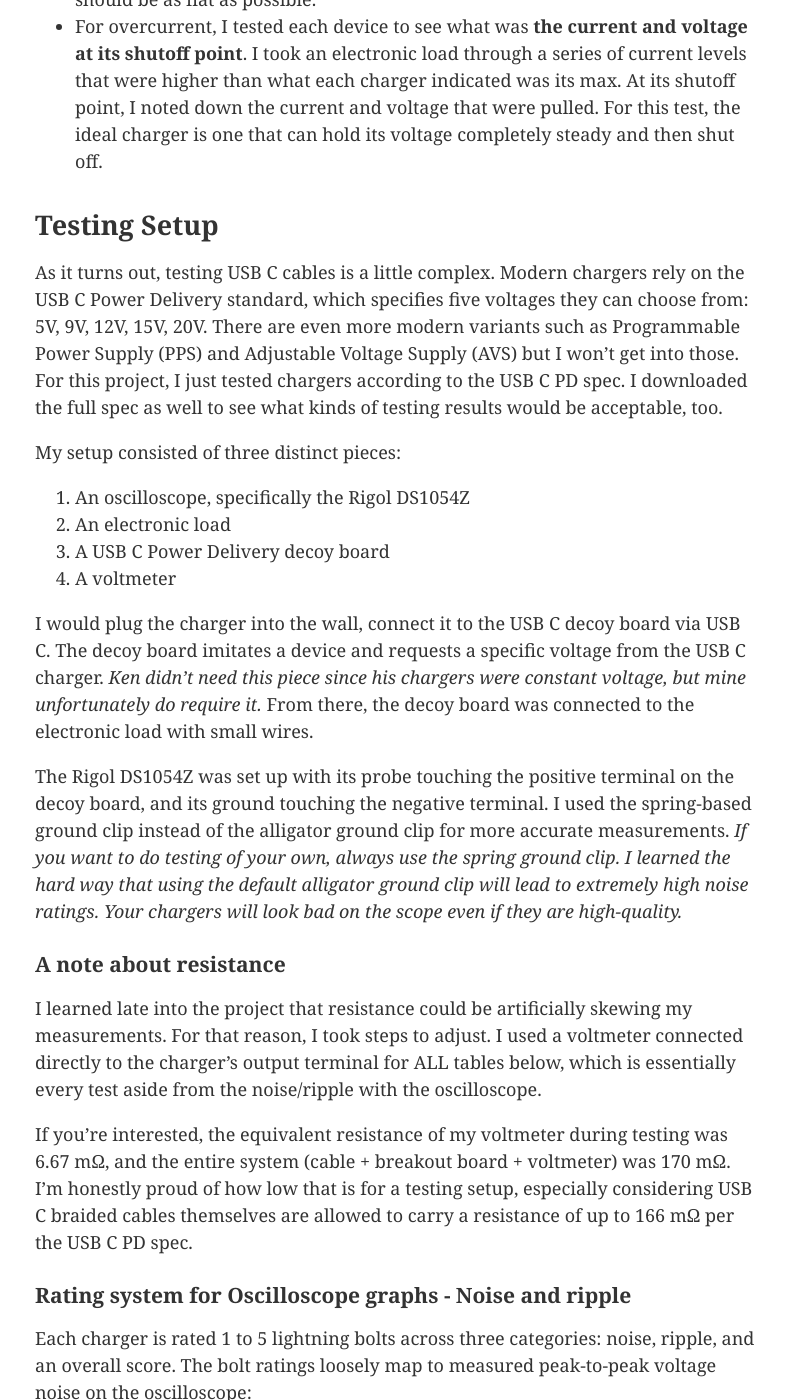
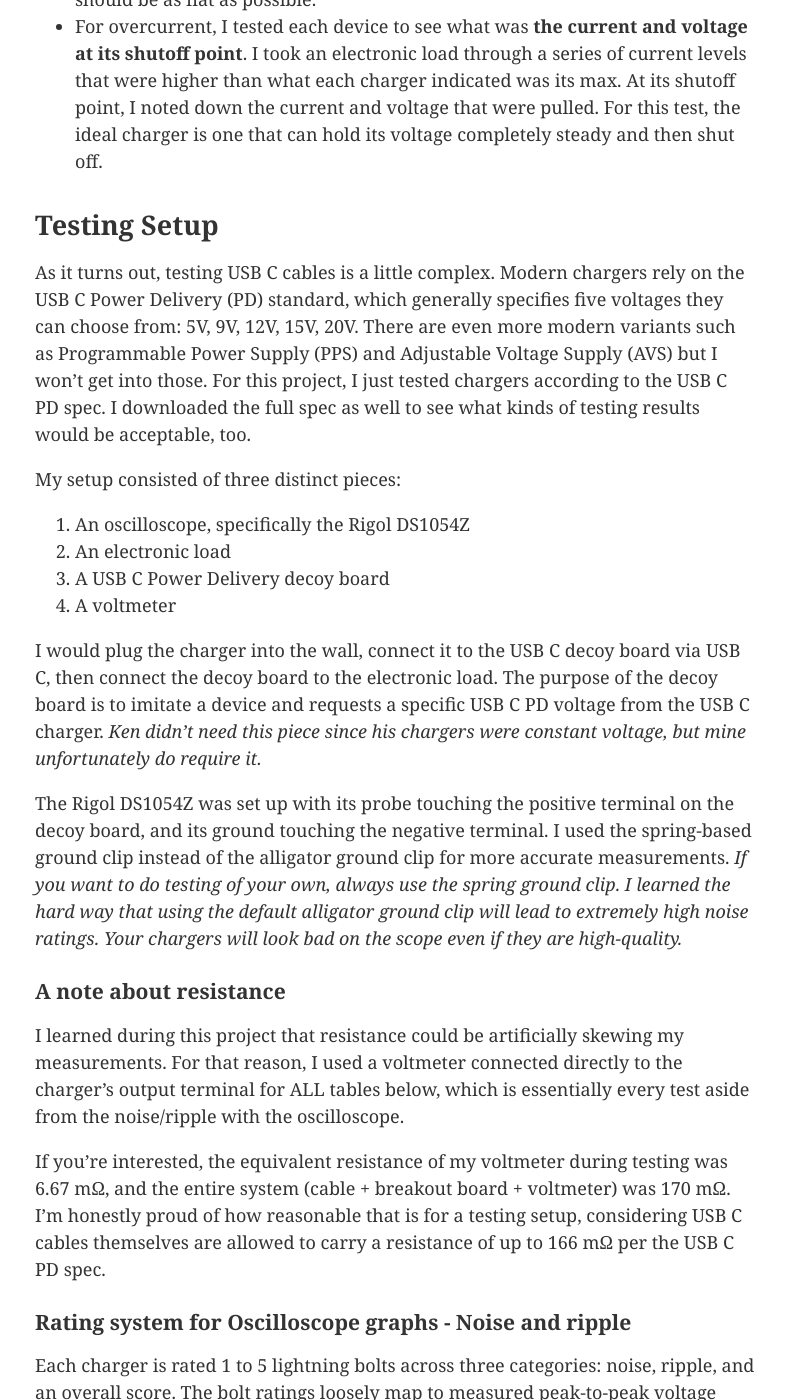
Before and after one commit to 0sps/sull1van.com, a Jekyll site: the page built from _posts/2026-01-19-a-dozen-chargers-in-the-lab.md, in a window 1280 px wide and 1400 px high, scrolled down 2337 px. Shown: the whole window, without its empty margins (245-1030 px from the left). Built offline with Jekyll 4.4.1, drawn with Linux system fonts in a browser that asks for light colours.

Commit message:
Update 2026-01-19-a-dozen-chargers-in-the-lab.md

```diff
--- a/_posts/2026-01-19-a-dozen-chargers-in-the-lab.md
+++ b/_posts/2026-01-19-a-dozen-chargers-in-the-lab.md
@@ -330,7 +330,7 @@ For each charger, I tested it on several dimensions: Advertised power vs actual
 ## Testing Setup
 
 
-As it turns out, testing USB C cables is a little complex. Modern chargers rely on the USB C Power Delivery standard, which specifies five voltages they can choose from: 5V, 9V, 12V, 15V, 20V. There are even more modern variants such as Programmable Power Supply (PPS) and Adjustable Voltage Supply (AVS) but I won't get into those. For this project, I just tested chargers according to the USB C PD spec. I downloaded the full spec as well to see what kinds of testing results would be acceptable, too.
+As it turns out, testing USB C cables is a little complex. Modern chargers rely on the USB C Power Delivery (PD) standard, which generally specifies five voltages they can choose from: 5V, 9V, 12V, 15V, 20V. There are even more modern variants such as Programmable Power Supply (PPS) and Adjustable Voltage Supply (AVS) but I won't get into those. For this project, I just tested chargers according to the USB C PD spec. I downloaded the full spec as well to see what kinds of testing results would be acceptable, too.
 
 
 My setup consisted of three distinct pieces:
@@ -339,16 +339,17 @@ My setup consisted of three distinct pieces:
 3. A USB C Power Delivery decoy board
 4. A voltmeter
 
-I would plug the charger into the wall, connect it to the USB C decoy board via USB C. The decoy board imitates a device and requests a specific voltage from the USB C charger. *Ken didn't need this piece since his chargers were constant voltage, but mine unfortunately do require it.* From there, the decoy board was connected to the electronic load with small wires.
+I would plug the charger into the wall, connect it to the USB C decoy board via USB C, then connect the decoy board to the electronic load.
+The purpose of the decoy board is to imitate a device and requests a specific USB C PD voltage from the USB C charger. *Ken didn't need this piece since his chargers were constant voltage, but mine unfortunately do require it.*
 
 The Rigol DS1054Z was set up with its probe touching the positive terminal on the decoy board, and its ground touching the negative terminal. I used the spring-based ground clip instead of the alligator ground clip for more accurate measurements.
 *If you want to do testing of your own, always use the spring ground clip. I learned the hard way that using the default alligator ground clip will lead to extremely high noise ratings. Your chargers will look bad on the scope even if they are high-quality.*
 
 ### A note about resistance
 
-I learned late into the project that resistance could be artificially skewing my measurements. For that reason, I took steps to adjust. I used a voltmeter connected directly to the charger's output terminal for ALL tables below, which is essentially every test aside from the noise/ripple with the oscilloscope.
-
-If you're interested, the equivalent resistance of my voltmeter during testing was 6.67 mΩ, and the entire system (cable + breakout board + voltmeter) was 170 mΩ. I'm honestly proud of how low that is for a testing setup, especially considering USB C braided cables themselves are allowed to carry a resistance of up to 166 mΩ per the USB C PD spec.
+I learned during this project that resistance could be artificially skewing my measurements. For that reason, I used a voltmeter connected directly to the charger's output terminal for ALL tables below, which is essentially every test aside from the noise/ripple with the oscilloscope.
+
+If you're interested, the equivalent resistance of my voltmeter during testing was 6.67 mΩ, and the entire system (cable + breakout board + voltmeter) was 170 mΩ. I'm honestly proud of how reasonable that is for a testing setup, considering USB C cables themselves are allowed to carry a resistance of up to 166 mΩ per the USB C PD spec.
 
 
 ### Rating system for Oscilloscope graphs - Noise and ripple
```
